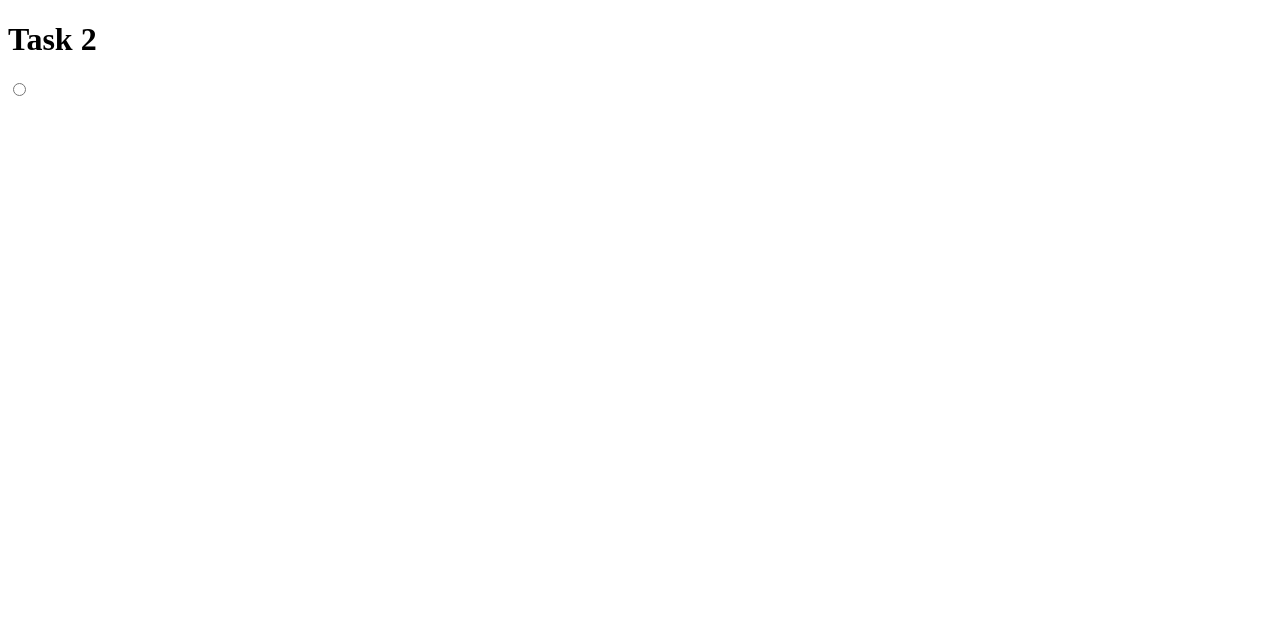
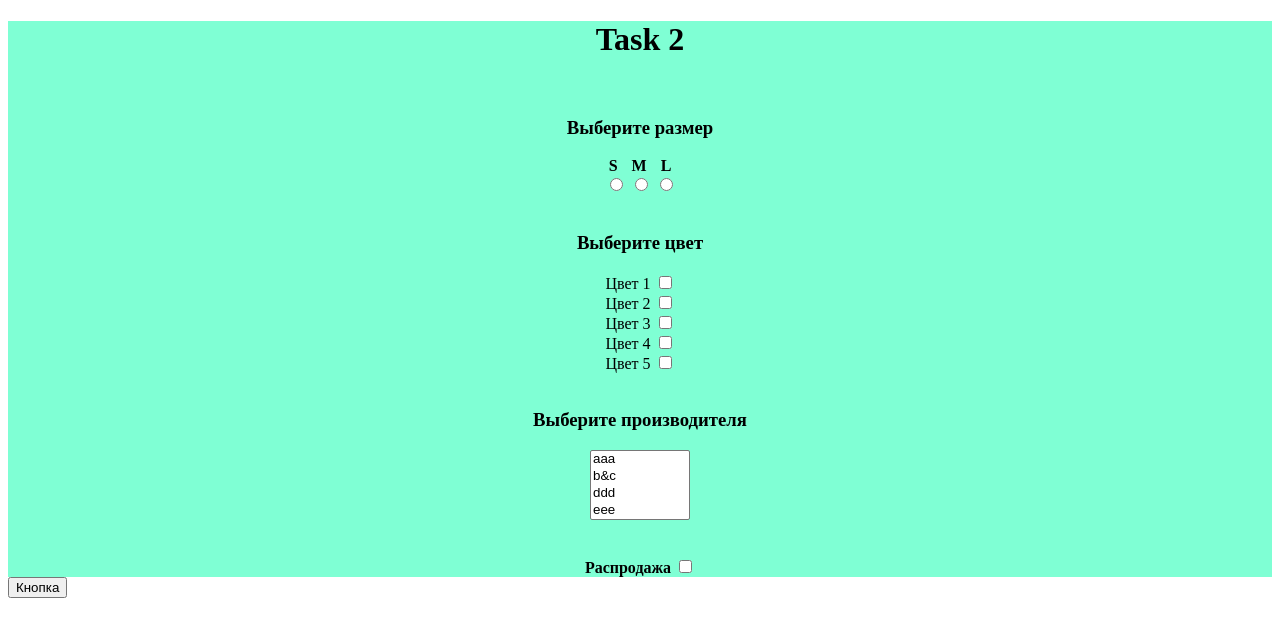
Before and after one commit to Soullnik/jstestexercises, a plain HTML site: page task2.html in a window 1280 px wide. Drawn offline with Linux system fonts and the light colour scheme.

Commit message:
add task2

```diff
--- a/task2.html
+++ b/task2.html
@@ -3,12 +3,60 @@
     <head>
         <meta charset="utf8">
         <title>Task 2</title>
+        <script src="./main.js"></script>
     </head>
     <body>
-        <div>
+        <div style="text-align: center; background-color: aquamarine;">
             <h1>Task 2</h1>
-            <input type="radio" name=""
+            <br>
+            <h3>Выберите размер</h3>
+            <label for="changeSize">
+            <b style="padding-right: 10px;">S</b>
+            <b style="padding-right: 10px;">M</b>
+            <b>L</b>
+            </label>
+            <form id="changeSize">
+            <input  type="radio" name="size" value="S">
+            <input  type="radio" name="size" value="M">
+            <input  type="radio" name="size" value="L">
+            </form>
+            <br>
+
+            <div style="text-align: center;">
+                <h3>Выберите цвет</h3>
+                <label for="1">Цвет 1</label>
+                <input type="checkbox" name="color" id="1" value="1">
+                <br>
+                <label for="2">Цвет 2</label>
+                <input type="checkbox" name="color" id="2" value="2">
+                <br>
+                <label for="3">Цвет 3</label>
+                <input type="checkbox" name="color" id="3" value="3">
+                <br>
+                <label for="4">Цвет 4</label>
+                <input type="checkbox" name="color" id="4" value="4">
+                <br>
+                <label for="5">Цвет 5</label>
+                <input type="checkbox" name="color" id="5" value="5">
+            </div>
+            <br>
+            <div>
+                <h3>Выберите производителя</h3>
+                <select style="width: 100px;" name="manufacturer" multiple size="4">
+                    <option>aaa</option>
+                    <option>b&c</option>
+                    <option>ddd</option>
+                    <option>eee</option>
+                </select>
+            </div>
+            <br>
+            <br>
+            <div>
+                <label for="sale"><strong>Распродажа</strong></label>
+                <input type="checkbox" name="sale" id="sale" value="1">
+            </div>
         </div>
-        <script></script>
+
+        <button onclick="changeSizeBox()">Кнопка</button>
     </body>
 </html>
```
